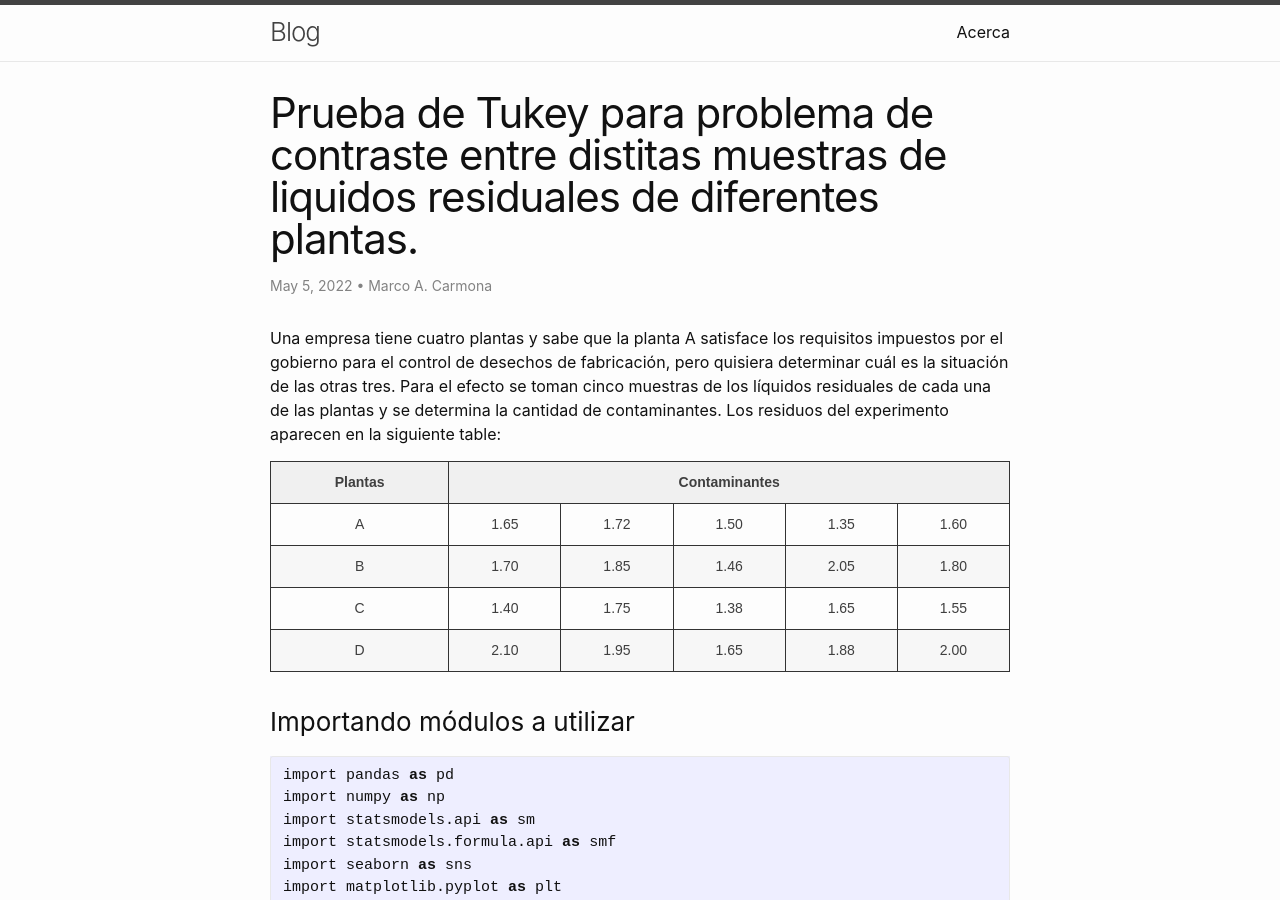
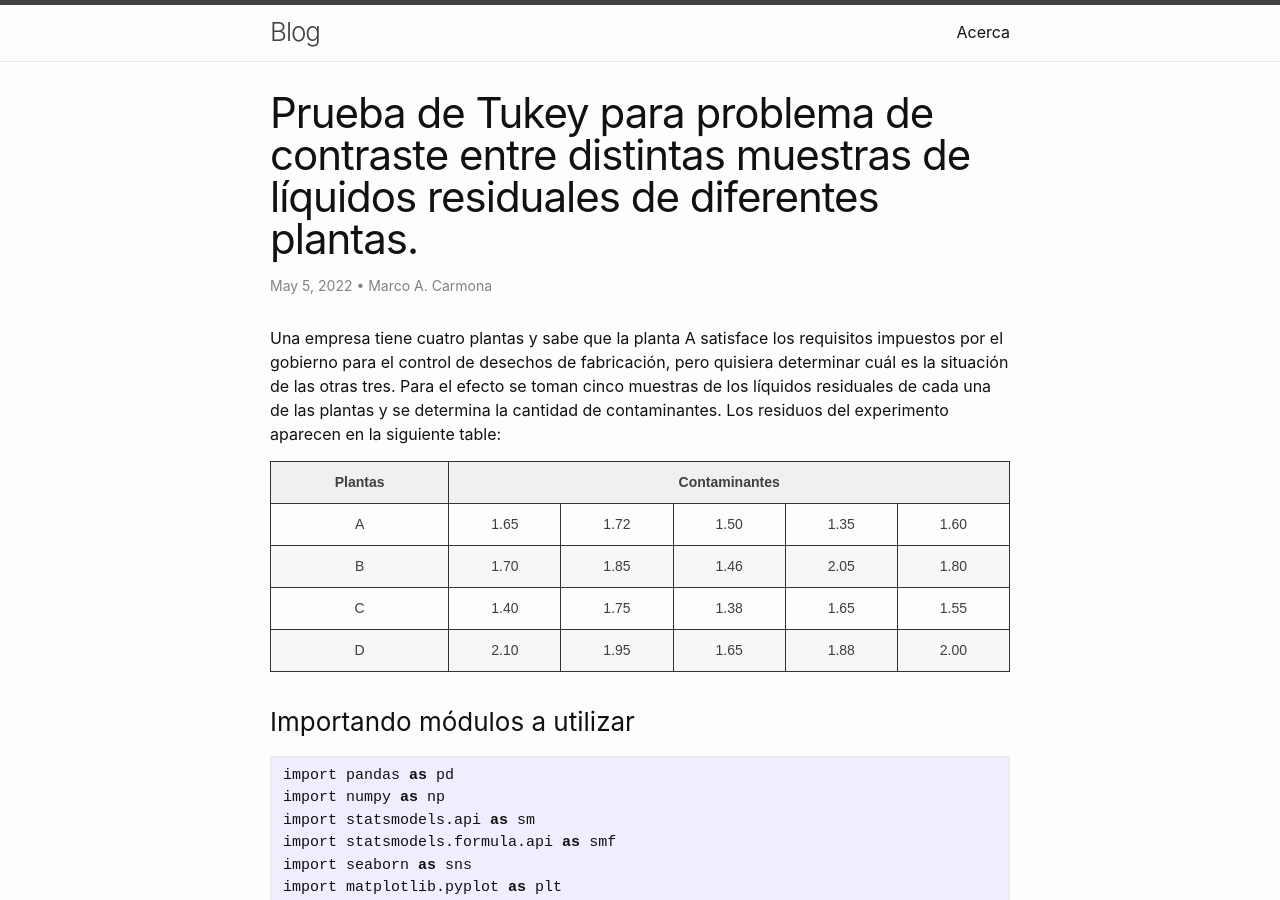
Before and after one commit to marcocarmonaga/Blog, a Jekyll site: the page built from _posts/2022-05-05-Prueba_de_Tukey_para_problema_de_contraste_entre_distitas_muestras_de_liquidos_residuale.md, in a window 1280 px wide and 900 px high. Built offline with Jekyll 4.4.1, drawn with Linux system fonts in a browser that asks for light colours; nearby versions of some CDN libraries.

Commit message:
Updating post

```diff
--- a/_posts/2022-05-05-Prueba_de_Tukey_para_problema_de_contraste_entre_distitas_muestras_de_liquidos_residuale.md
+++ b/_posts/2022-05-05-Prueba_de_Tukey_para_problema_de_contraste_entre_distitas_muestras_de_liquidos_residuale.md
@@ -1,6 +1,6 @@
 ---
 layout: post
-title:  "Prueba de Tukey para problema de contraste entre distitas muestras de liquidos residuales de diferentes plantas."
+title:  "Prueba de Tukey para problema de contraste entre distintas muestras de líquidos residuales de diferentes plantas."
 date:   2022-05-05
 author: Marco A. Carmona
 ---
```
